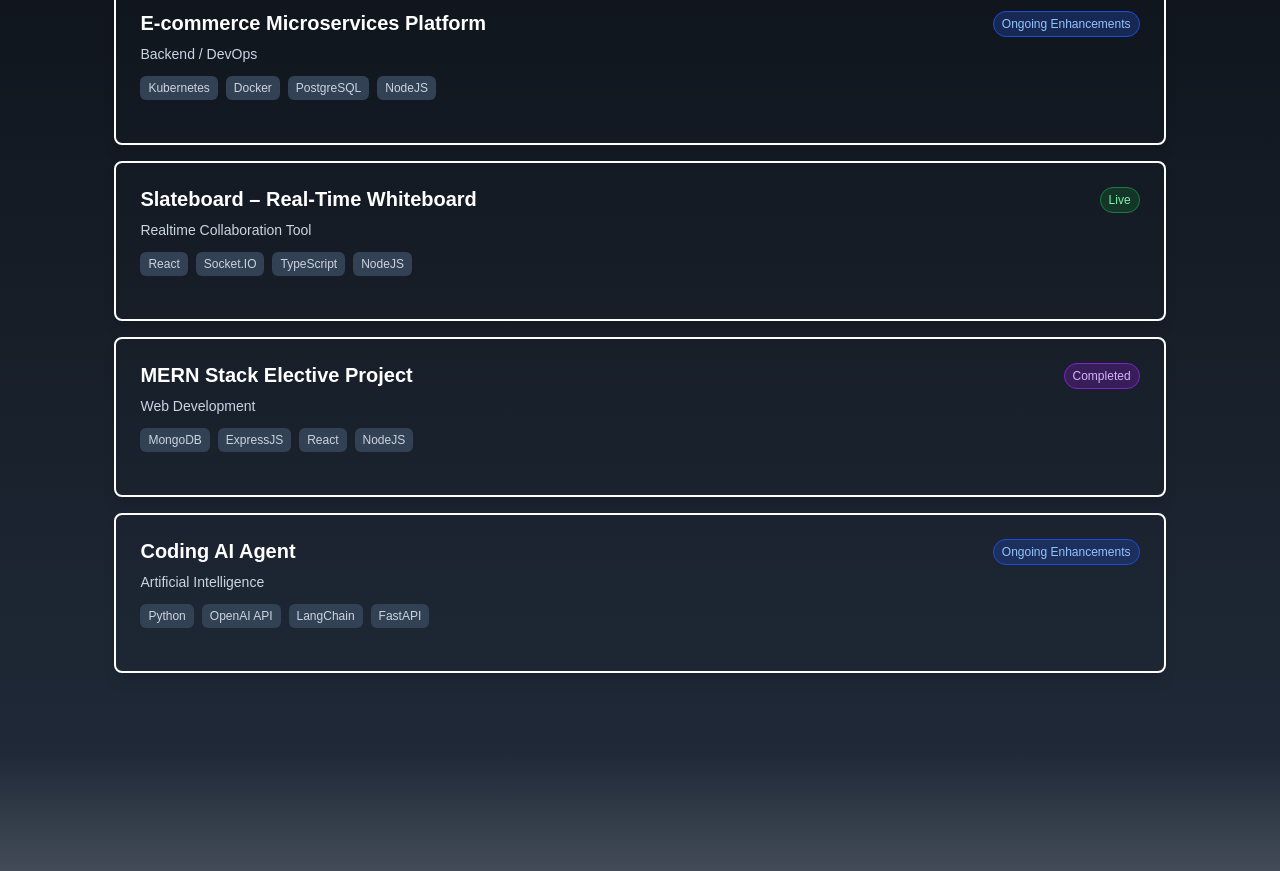
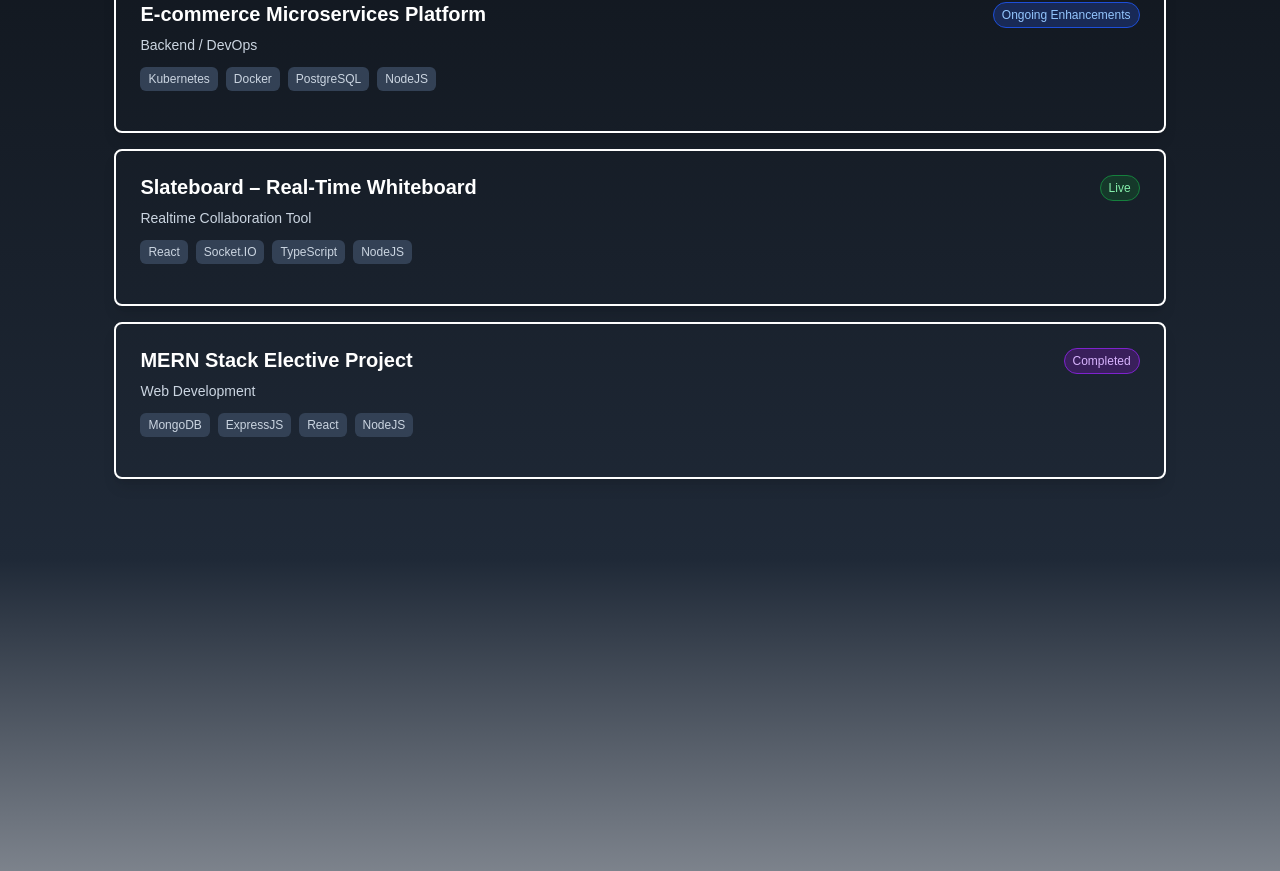
Before and after one commit to grilled-swampert/portfolio_v2, a React (Vite) app: page /projects in a window 1280 px wide. Shown: the part 879-1750 px from the top of the page. Built offline with nearby package versions, Linux system fonts and the light colour scheme; a web font is replaced by a local one.

Commit message:
information fix

```diff
--- a/src/components/layout/ExperienceLayout.jsx
+++ b/src/components/layout/ExperienceLayout.jsx
@@ -2,15 +2,16 @@
 
 import React, { useEffect } from "react";
 import NextButton from "../ui/NextButton";
-import Experience01Picture from "../../assets/exp01.png"
-import Experience02Picture from "../../assets/exp02.png"
+import Experience01Picture from "../../assets/exp01.png";
+import Experience02Picture from "../../assets/exp02.png";
 
 const experiences = [
   {
     name: "Citius Cloud LLP",
-    stack: "Kubernetes, ReactJS, PostresSQL, Digital Ocean, Vault, Cypress, Openshift",
+    stack:
+      "Kubernetes, ReactJS, PostresSQL, Digital Ocean, Vault, Cypress, Openshift",
     description:
-      "A tool that processes GNSS data to accurately match and identify road networks for improved navigation.",
+      "Designing and implementing automation solutions for VM provisioning, software installation workflows, and integrations. Supporting development of a containerized PERN stack product.",
     title: "DevOps Engineer Intern",
     githubLink: "",
     image: Experience02Picture,
@@ -21,12 +22,12 @@ const experiences = [
     name: "FOSSEE, IIT Bombay",
     stack: "Python, Blender",
     description:
-      "A web application that leverages AI to generate detailed financial investment reports and actionable insights.",
+      "Developed a Blender addon to automate generation of OpenFOAM dictionaries for geometry creation. Implemented tools for arcs, polylines, and splines with dynamic parameter editing, enhancing CFD workflow efficiency.",
     title: "Summer Fellowship",
     githubLink: "",
     image: Experience01Picture,
     status: "",
-    time: "May 2025 - Present",
+    time: "March 2024 - July 2024",
   },
 ];
 
@@ -89,7 +90,9 @@ const ExperienceLayout = () => {
                   )}
 
                   {experience.time && (
-                    <p className="text-sm text-gray-300 mb-4">{experience.time}</p>
+                    <p className="text-sm text-gray-300 mb-4">
+                      {experience.time}
+                    </p>
                   )}
 
                   {/* Stack */}
--- a/src/components/projects/ProjectsList.jsx
+++ b/src/components/projects/ProjectsList.jsx
@@ -7,6 +7,7 @@ const ProjectsList = () => {
 
   const projects = [
     {
+      // map matching
       id: "map-matching-gnss",
       title: "Map Matching for Vehicle GNSS Data",
       category: "SIH 2024 Finalist Project",
@@ -21,6 +22,7 @@ const ProjectsList = () => {
       demo: null,
     },
     {
+      // blender python addons
       id: "blender-python-addons",
       title: "Blender Python Addons",
       category: "FOSSEE Internship",
@@ -35,6 +37,7 @@ const ProjectsList = () => {
       demo: null,
     },
     {
+      // crypto etl pipeline
       id: "crypto-etl-pipeline",
       title: "Crypto ETL Pipeline",
       category: "Data Engineering",
@@ -49,6 +52,7 @@ const ProjectsList = () => {
       demo: null,
     },
     {
+      // ecommerce microservices
       id: "ecommerce-microservices",
       title: "E-commerce Microservices Platform",
       category: "Backend / DevOps",
@@ -63,6 +67,7 @@ const ProjectsList = () => {
       demo: null,
     },
     {
+      // slateboard
       id: "slateboard",
       title: "Slateboard – Real-Time Whiteboard",
       category: "Realtime Collaboration Tool",
@@ -77,6 +82,7 @@ const ProjectsList = () => {
       demo: "https://slate-board-sigma.vercel.app/",
     },
     {
+      // mern elective project
       id: "mern-elective-project",
       title: "MERN Stack Elective Project",
       category: "Web Development",
@@ -90,20 +96,96 @@ const ProjectsList = () => {
       github: null,
       demo: null,
     },
-    {
-      id: "coding-ai-agent",
-      title: "Coding AI Agent",
-      category: "Artificial Intelligence",
-      year: null,
-      tech: ["Python", "OpenAI API", "LangChain", "FastAPI"],
-      description:
-        "An AI agent capable of understanding coding queries, generating solutions, and interacting via a REST API or chat interface.",
-      details:
-        "Integrated language model APIs with code execution environment, added conversational memory, and automated code testing and suggestions.",
-      status: "Ongoing Enhancements",
-      github: null,
-      demo: null,
-    },
+    // {
+    //   // coding ai agent
+    //   id: "coding-ai-agent",
+    //   title: "Coding AI Agent",
+    //   category: "Artificial Intelligence",
+    //   year: null,
+    //   tech: ["Python", "OpenAI API", "LangChain", "FastAPI"],
+    //   description:
+    //     "An AI agent capable of understanding coding queries, generating solutions, and interacting via a REST API or chat interface.",
+    //   details:
+    //     "Integrated language model APIs with code execution environment, added conversational memory, and automated code testing and suggestions.",
+    //   status: "Beta",
+    //   github: null,
+    //   demo: null,
+    // },
+    // {
+    //   // cybersecurity agent
+    //   id: "cybersecurity-agent",
+    //   title: "Real-Time Adaptive Cybersecurity Agent",
+    //   category: "AI for Security",
+    //   year: null,
+    //   tech: ["Python", "Scikit-learn", "Kafka", "FastAPI", "ELK Stack"],
+    //   description:
+    //     "Developed an AI-driven security agent that learns normal network traffic patterns and flags anomalies in real time.",
+    //   details:
+    //     "Implemented online anomaly detection models, streaming data ingestion, and an interactive dashboard for threat monitoring.",
+    //   status: "In Progress",
+    //   github: null,
+    //   demo: null,
+    // },
+    // {
+    //   // autonomous research assistant
+    //   id: "autonomous-research-assistant",
+    //   title: "Autonomous Research Assistant",
+    //   category: "Applied AI / Knowledge Graphs",
+    //   year: null,
+    //   tech: ["Python", "LangChain", "Neo4j", "OpenAI API", "FastAPI"],
+    //   description:
+    //     "Built an agent that reads academic papers, extracts key insights, and creates a knowledge graph for domain-specific Q&A.",
+    //   details:
+    //     "Integrated RAG pipelines with embeddings, automated knowledge extraction from PDFs, and graph ML for link prediction.",
+    //   status: "In Progress",
+    //   github: null,
+    //   demo: null,
+    // },
+    // {
+    //   // causal inference
+    //   id: "causal-inference-engine",
+    //   title: "Causal Inference Engine for Business Decisions",
+    //   category: "Data Science",
+    //   year: null,
+    //   tech: ["Python", "EconML", "DoWhy", "Pandas", "Scikit-learn"],
+    //   description:
+    //     "Developed a framework to estimate the causal impact of interventions such as promotions or pricing strategies.",
+    //   details:
+    //     "Applied causal forests and treatment effect estimation to separate correlation from causation, enabling data-driven decision-making.",
+    //   status: "In Progress",
+    //   github: null,
+    //   demo: null,
+    // },
+    // {
+    //   // bias fairness auditing
+    //   id: "bias-fairness-audit",
+    //   title: "Bias & Fairness Auditing Toolkit",
+    //   category: "Responsible AI",
+    //   year: null,
+    //   tech: ["Python", "Pandas", "Scikit-learn", "SHAP", "LIME"],
+    //   description:
+    //     "Created a toolkit to audit ML models for fairness, bias, and explainability across demographic groups.",
+    //   details:
+    //     "Implemented fairness metrics, visual dashboards, and bias mitigation strategies with interpretability layers.",
+    //   status: "In Progress",
+    //   github: null,
+    //   demo: null,
+    // },
+    // {
+    //   // anomaly detection streaming
+    //   id: "streaming-anomaly-detection",
+    //   title: "Real-Time Anomaly Detection in Streaming Data",
+    //   category: "Data Science / Streaming ML",
+    //   year: null,
+    //   tech: ["Python", "Kafka", "PyTorch", "Scikit-learn"],
+    //   description:
+    //     "Built a streaming ML system to detect anomalies in financial transactions and IoT sensor data in real time.",
+    //   details:
+    //     "Integrated online learning models with drift detection, deployed on a scalable message queue pipeline, and visualized alerts in dashboards.",
+    //   status: "In Progress",
+    //   github: null,
+    //   demo: null,
+    // },
   ];
 
   // Handle hash-based navigation
@@ -135,19 +217,22 @@ const ProjectsList = () => {
     return () => window.removeEventListener("hashchange", handleHashChange);
   }, []);
 
+  // Fixed number of background elements (you can adjust this number)
+  const backgroundStackCount = 5;
+
   return (
     <div className="min-h-screen text-white py-20">
       <div className="max-w-6xl mx-auto px-6">
         <div className="relative">
-          {/* Background stack effect */}
+          {/* Background stack effect - Fixed number */}
           <div className="absolute inset-0 flex justify-center">
-            {projects.map((_, index) => (
+            {Array.from({ length: backgroundStackCount }, (_, index) => (
               <div
                 key={index}
                 className="absolute w-80 h-32 bg-slate-800/20 rounded-lg border border-slate-700/30"
                 style={{
                   transform: `translateY(${index * 8}px) translateX(${index * 2}px) rotate(${index * 0.5}deg)`,
-                  zIndex: projects.length - index - 10,
+                  zIndex: backgroundStackCount - index - 10,
                 }}
               />
             ))}
@@ -196,7 +281,6 @@ const ProjectsList = () => {
                                   ? "shadow-2xl bg-black border-slate-600"
                                   : "shadow-lg hover:shadow-xl"
                               }
-                              ${hoveredIndex === index ? "h-[500px] sm:h-[320px] md:h-[360px]" : "h-[170px] sm:h-[150px] md:h-[160px]"}
                             `}
                   style={{ maxWidth: "100%" }}
                 >
```
